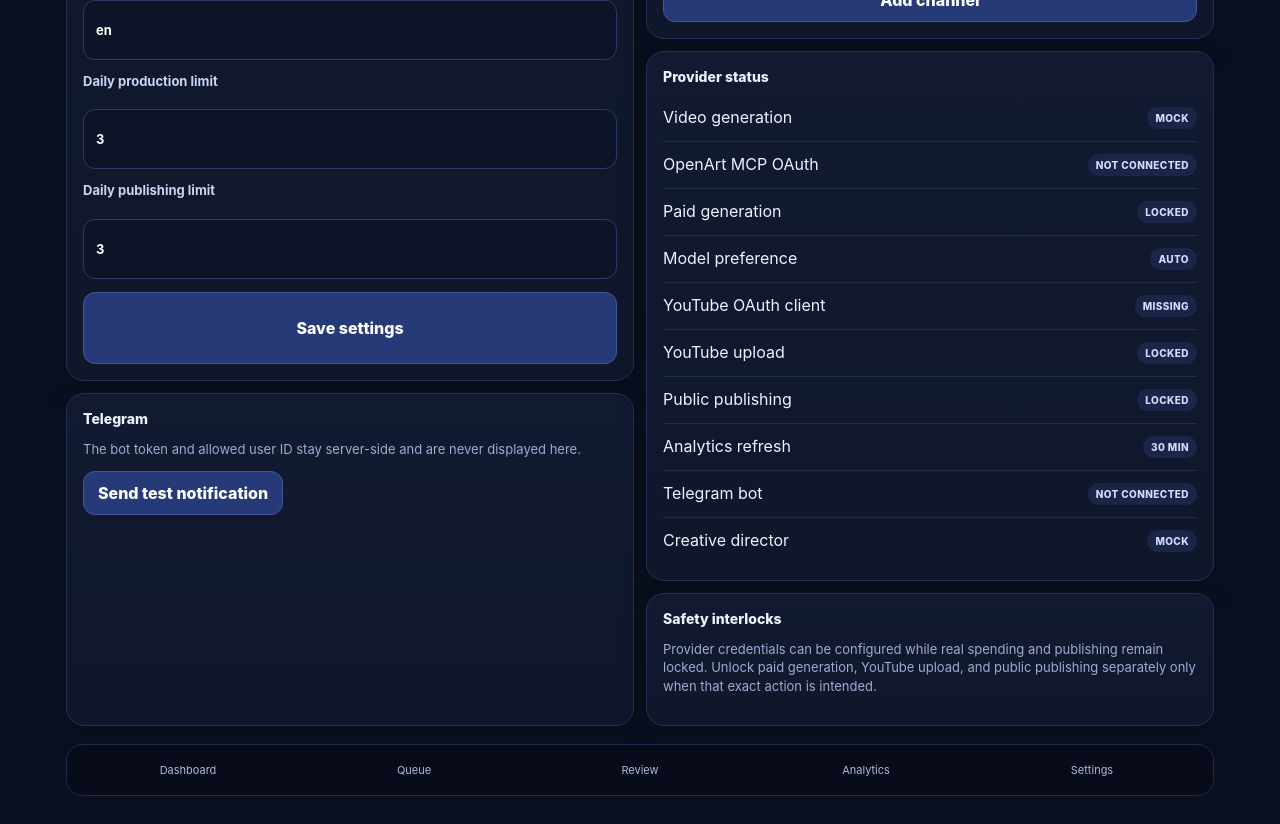
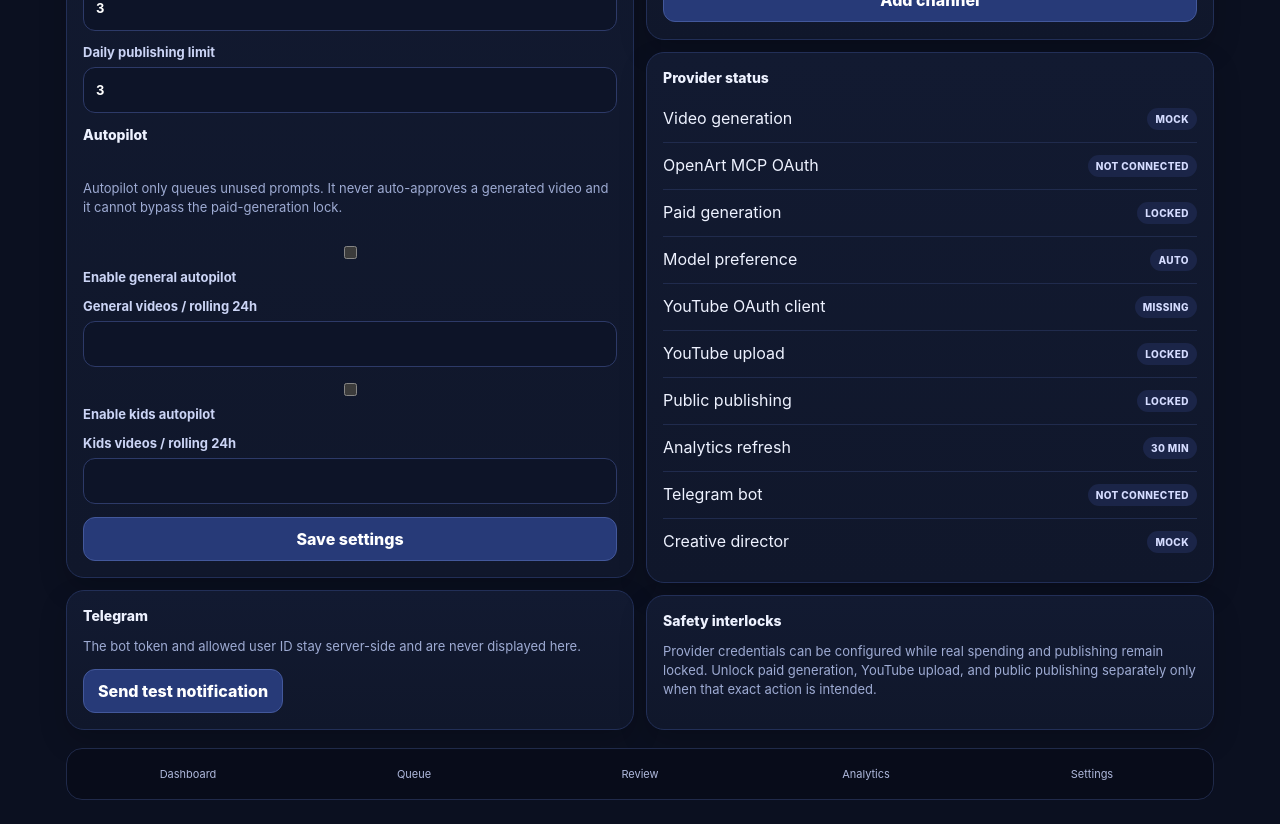
Before and after one commit to mkarson1997/karzoun-media-factory, a Next.js app: page /settings in a window 1280 px wide. Shown: the part 800-1624 px from the top of the page. Built offline with nearby package versions, Linux system fonts and the light colour scheme; no server answers.

Commit message:
feat: add autopilot controls to settings form

```diff
--- a/app/components/SettingsForm.tsx
+++ b/app/components/SettingsForm.tsx
@@ -4,7 +4,19 @@ import { useState } from 'react';
 import { useRouter } from 'next/navigation';
 import { ApiActionButton } from './ApiActionButton';
 
-export function SettingsForm({ settings }: { settings: { projectName: string; timezone: string; defaultLanguage: string; dailyProductionLimit: number; dailyPublishingLimit: number } }) {
+type Settings = {
+  projectName: string;
+  timezone: string;
+  defaultLanguage: string;
+  dailyProductionLimit: number;
+  dailyPublishingLimit: number;
+  autopilotEnabled: boolean;
+  autopilotGeneralDailyTarget: number;
+  autopilotKidsEnabled: boolean;
+  autopilotKidsDailyTarget: number;
+};
+
+export function SettingsForm({ settings }: { settings: Settings }) {
   const router = useRouter();
   const [busy, setBusy] = useState(false);
   const [message, setMessage] = useState<string | null>(null);
@@ -21,7 +33,11 @@ export function SettingsForm({ settings }: { settings: { projectName: string; ti
           timezone: String(formData.get('timezone')),
           defaultLanguage: String(formData.get('defaultLanguage')),
           dailyProductionLimit: Number(formData.get('dailyProductionLimit')),
-          dailyPublishingLimit: Number(formData.get('dailyPublishingLimit'))
+          dailyPublishingLimit: Number(formData.get('dailyPublishingLimit')),
+          autopilotEnabled: formData.get('autopilotEnabled') === 'on',
+          autopilotGeneralDailyTarget: Number(formData.get('autopilotGeneralDailyTarget')),
+          autopilotKidsEnabled: formData.get('autopilotKidsEnabled') === 'on',
+          autopilotKidsDailyTarget: Number(formData.get('autopilotKidsDailyTarget'))
         })
       });
       const payload = await response.json();
@@ -44,6 +60,14 @@ export function SettingsForm({ settings }: { settings: { projectName: string; ti
         <label>Default language<input className="input" name="defaultLanguage" defaultValue={settings.defaultLanguage} /></label>
         <label>Daily production limit<input className="input" type="number" min="1" max="50" name="dailyProductionLimit" defaultValue={settings.dailyProductionLimit} /></label>
         <label>Daily publishing limit<input className="input" type="number" min="1" max="20" name="dailyPublishingLimit" defaultValue={settings.dailyPublishingLimit} /></label>
+
+        <div className="section-title">Autopilot</div>
+        <p className="muted">Autopilot only queues unused prompts. It never auto-approves a generated video and it cannot bypass the paid-generation lock.</p>
+        <label className="checkbox-row"><input type="checkbox" name="autopilotEnabled" defaultChecked={settings.autopilotEnabled} /> Enable general autopilot</label>
+        <label>General videos / rolling 24h<input className="input" type="number" min="0" max="20" name="autopilotGeneralDailyTarget" defaultValue={settings.autopilotGeneralDailyTarget} /></label>
+        <label className="checkbox-row"><input type="checkbox" name="autopilotKidsEnabled" defaultChecked={settings.autopilotKidsEnabled} /> Enable kids autopilot</label>
+        <label>Kids videos / rolling 24h<input className="input" type="number" min="0" max="20" name="autopilotKidsDailyTarget" defaultValue={settings.autopilotKidsDailyTarget} /></label>
+
         <button className="button" disabled={busy}>{busy ? 'Saving…' : 'Save settings'}</button>
         {message ? <p className="muted">{message}</p> : null}
       </form>
```
